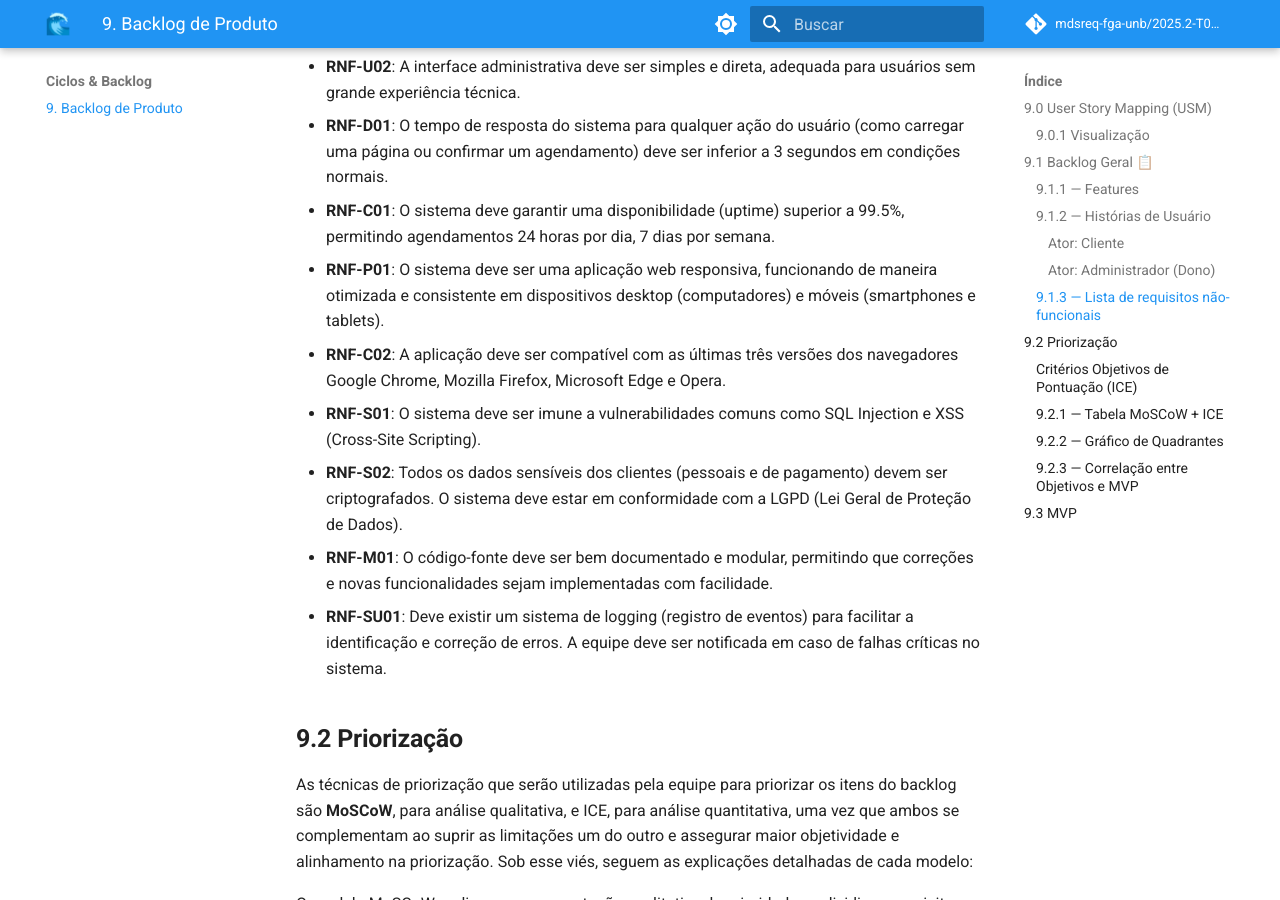
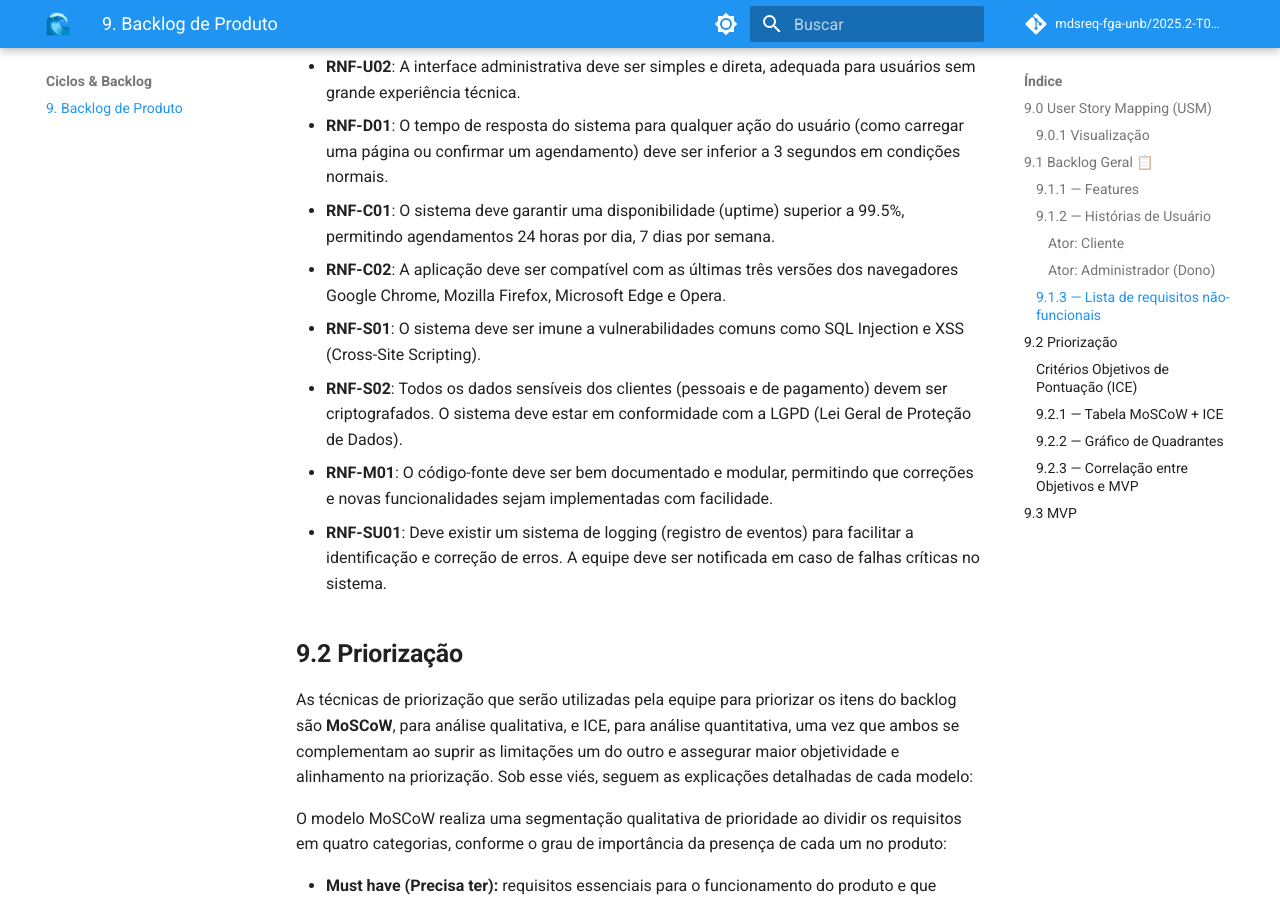
Before and after one commit to mdsreq-fga-unb/2025.2-T01-WaveOn, an MkDocs documentation site: the page built from docs/backlog/backlog.md, in a window 1280 px wide and 900 px high, scrolled down 3951 px. Built offline with MkDocs 1.6.1 and Material for MkDocs 9.7.7, drawn with Linux system fonts in a browser that asks for light colours; comment, search, counter and statistics services are not loaded; some of the changed text lies outside the part shown.

Commit message:
docs: remoção da responsividade do MVP

```diff
--- a/docs/backlog/backlog.md
+++ b/docs/backlog/backlog.md
@@ -75,7 +75,6 @@ Assim, o backlog do WaveON não foi apenas uma lista de funcionalidades, mas um
   - **RNF-U02**: A interface administrativa deve ser simples e direta, adequada para usuários sem grande experiência técnica.
   - **RNF-D01**: O tempo de resposta do sistema para qualquer ação do usuário (como carregar uma página ou confirmar um agendamento) deve ser inferior a 3 segundos em condições normais.
   - **RNF-C01**: O sistema deve garantir uma disponibilidade (uptime) superior a 99.5%, permitindo agendamentos 24 horas por dia, 7 dias por semana.
-  - **RNF-P01**: O sistema deve ser uma aplicação web responsiva, funcionando de maneira otimizada e consistente em dispositivos desktop (computadores) e móveis (smartphones e tablets).
   - **RNF-C02**: A aplicação deve ser compatível com as últimas três versões dos navegadores Google Chrome, Mozilla Firefox, Microsoft Edge e Opera.
   - **RNF-S01**: O sistema deve ser imune a vulnerabilidades comuns como SQL Injection e XSS (Cross-Site Scripting).
   - **RNF-S02**: Todos os dados sensíveis dos clientes (pessoais e de pagamento) devem ser criptografados. O sistema deve estar em conformidade com a LGPD (Lei Geral de Proteção de Dados).
@@ -137,7 +136,6 @@ Portanto, a tabela a seguir apresenta os requisitos devidamente priorizados.
 | **Nome (US Sugerida)** | **Requisito Associado** | **MoSCoW** | **ICE Score** | **Quadrante** |
 |:---|:---|:---|:---|:---|
 | US-C03 – Selecionar dias de lavagem (calendário) | RF-C02 | Must | 720 | I |
-| RNF-P01 – Aplicação web responsiva | RNF-P01 | Must | 648 | I |
 | US-C05 – Gerenciar agendamentos | RF-C08 | Must | 630 | I |
 | US-C01 – Visualizar serviços e preços | RF-C01 | Must | 576 | II |
 | RNF-U01 – Interface intuitiva e moderna | RNF-U01 | Should | 576 | II |
@@ -169,7 +167,6 @@ Portanto, a tabela a seguir apresenta os requisitos devidamente priorizados.
 | **US** | **Impacto** | **Confiança** | **Facilidade** | **ICE Score** |
 |---------|--------------|----------------|----------------|----------------|
 | **US-C03 – Selecionar dias de lavagem (calendário)** | 10 | 9 | 8 | 720 |
-| **RNF-P01 – Aplicação web responsiva** | 9 | 9 | 8 | 648 |
 | **US-C05 – Gerenciar agendamentos** | 10 | 9 | 7 | 630 |
 | **US-C01 – Visualizar serviços e preços** | 9 | 8 | 8 | 576 |
 | **RNF-U01 – Interface intuitiva e moderna** | 8 | 9 | 8 | 576 |
@@ -254,7 +251,6 @@ O foco foi garantir que o cliente da VB tenha uma jornada simples e funcional pa
 | US-C06 (Pagamento PIX) | RF-C06 |
 | US-A03 (Visualizar Agenda Admin) | RF-A03 |
 | RNF-U01 (RNF Usabilidade) | RNF-U01 |
-| RNF-P01 (RNF Responsividade) | RNF-P01 |
 | RF-C03 (Cadastro Cliente) | RF-C03 |
 | RNF-S02 (RNF Segurança/LGPD) | RNF-S02 |
 | US-A05 (Gestão Serviços) | RF-A05 |
```
Also changed, not shown: docs/visao_produto/dod_dor.md (+2 -2 lines), docs/visao_produto/requisitos_software.md (+0 -1 lines).
